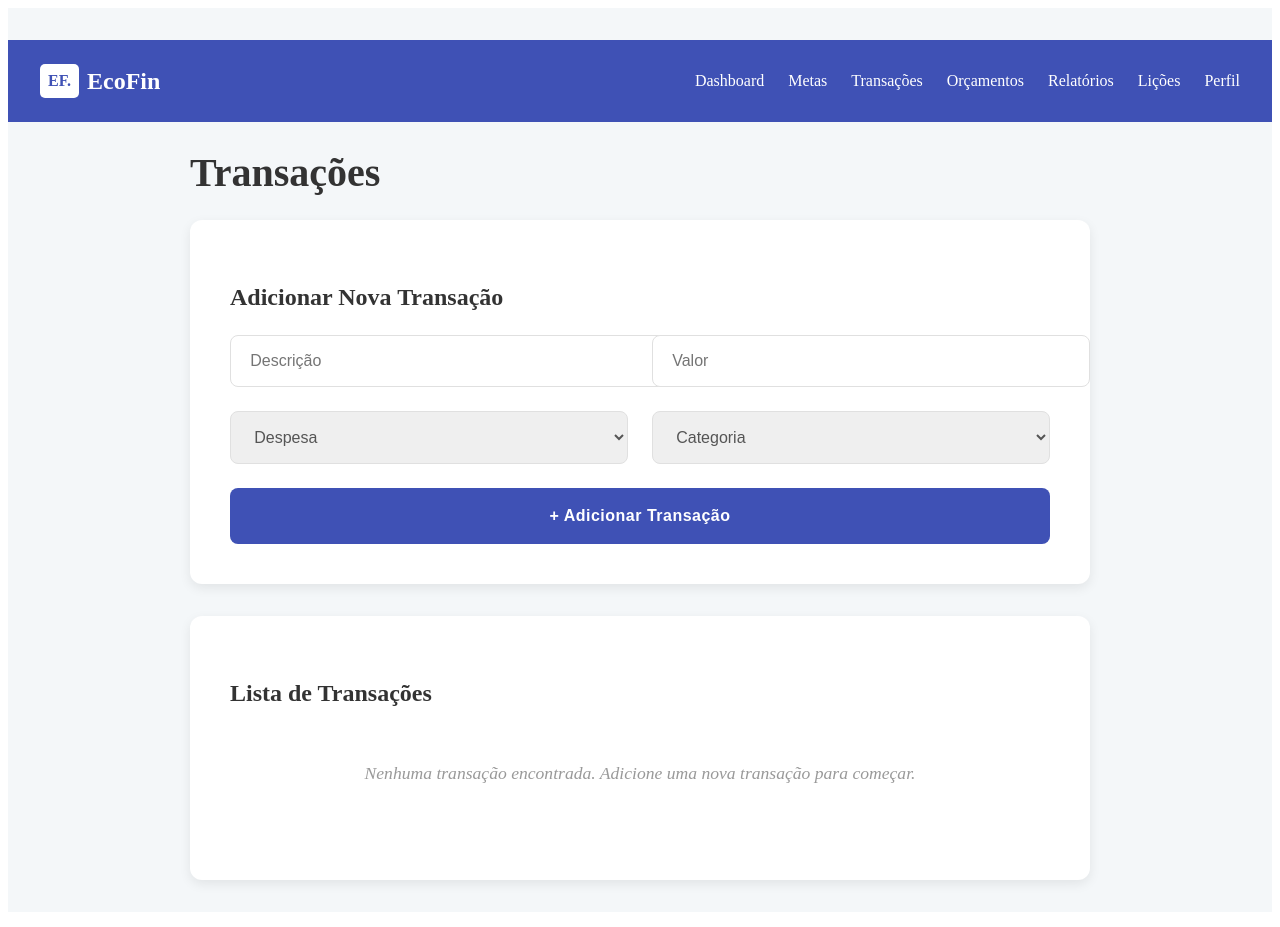
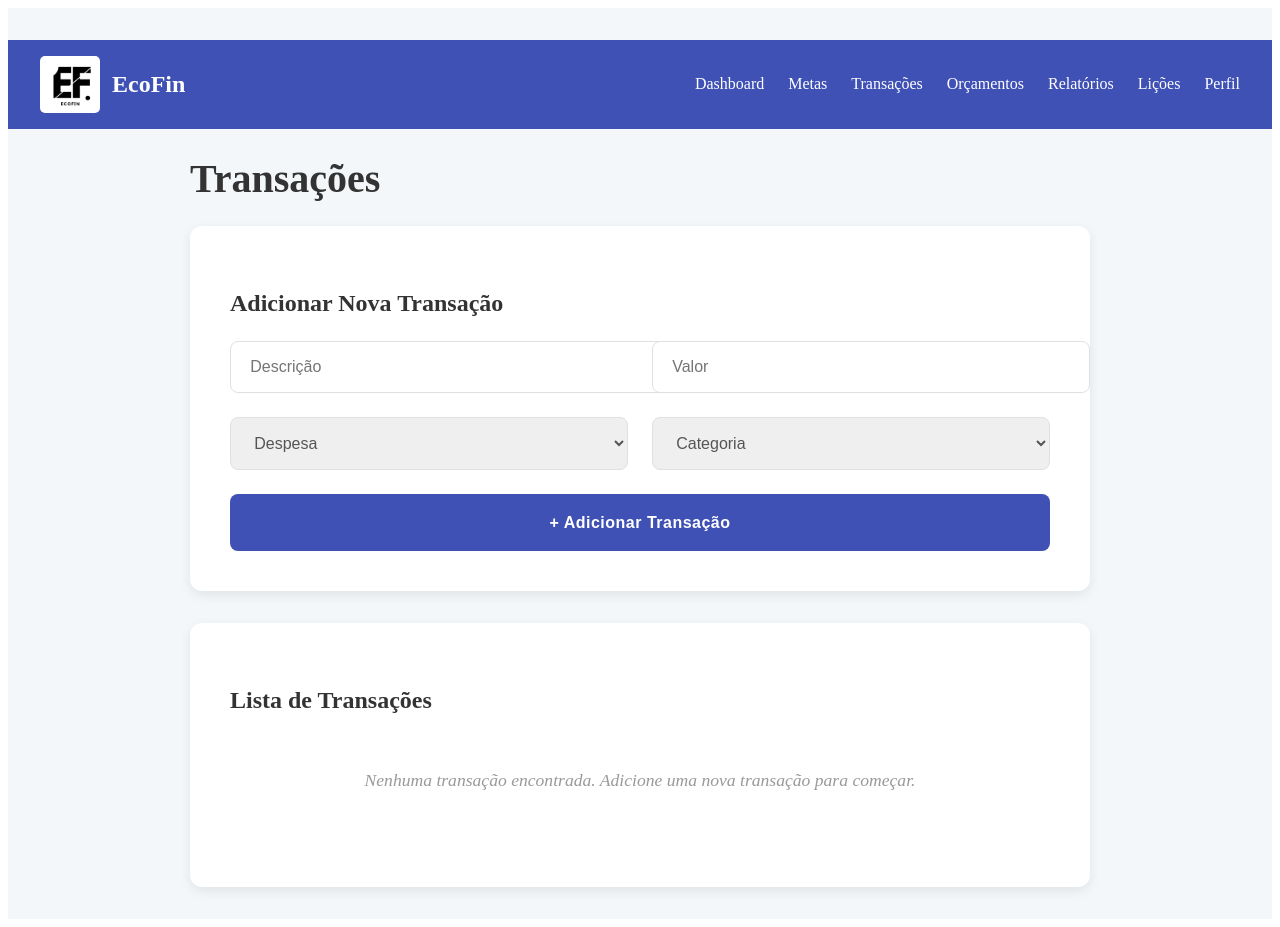
Before and after one commit to Projeto-EcoFin/EcoFin, a React (Vite) app: page /transacoes in a window 1280 px wide. Built offline with nearby package versions, Linux system fonts and the light colour scheme.

Commit message:
ajuste na logo

```diff
--- a/src/App.jsx
+++ b/src/App.jsx
@@ -12,7 +12,7 @@ export default function App() {
         {/* Rota para a tela de cadastro */}
         <Route path="/cadastro" element={<RegisterPage />} />
 
-        {/* Redireciona a rota inicial para a tela de cadastro por enquanto */}
+        {/* Redireciona a rota inicial para a tela de cadastro */}
         <Route path="*" element={<Navigate to="/cadastro" />} />
       </Routes>
     </Router>
--- a/src/components/Header.css
+++ b/src/components/Header.css
@@ -37,3 +37,10 @@
   text-decoration: none;
   font-weight: 500;
 }
+
+.logo-image {
+  width: 60px;
+  height: auto;
+  margin-right: 0.75rem;
+  border-radius: 5px;
+}
--- a/src/components/Header.jsx
+++ b/src/components/Header.jsx
@@ -1,11 +1,12 @@
 import React from 'react';
-import './Header.css'; // Vamos criar este arquivo de CSS em seguida
+import './Header.css';
+import logoImage from '../assets/logo.png';
 
 const Header = () => {
   return (
     <header className="header">
       <div className="logo-container">
-        <div className="logo">EF.</div>
+       <img src={logoImage} alt="EcoFin Logo" className="logo-image" />
         <span className="app-name">EcoFin</span>
       </div>
       <nav className="navbar">
```
Also changed, not shown: src/assets/logo.png (added).
